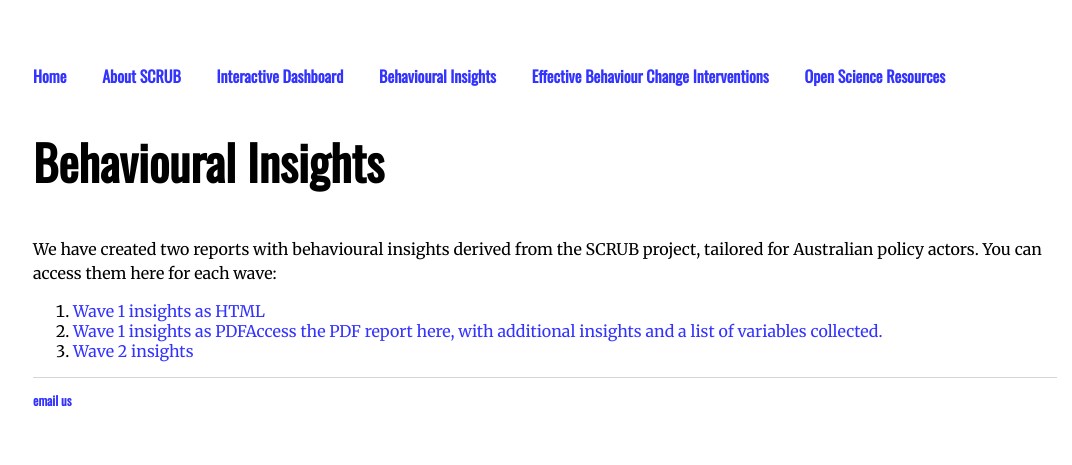
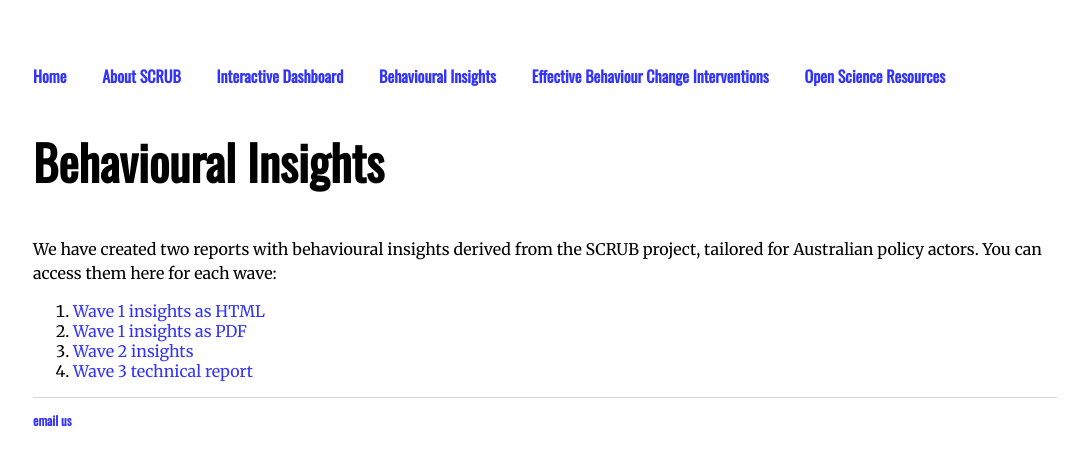
Before and after one commit to aksaeri/scrub, a Jekyll site: the page built from pages/insights.md, in a window 1280 px wide. Shown: the top 465 px of the page, without its empty margins (95-1167 px from the left). Built offline with Jekyll 4.4.1, drawn with Linux system fonts in a browser that asks for light colours.

Commit message:
Update insights.md

```diff
--- a/pages/insights.md
+++ b/pages/insights.md
@@ -9,5 +9,6 @@
 We have created two reports with behavioural insights derived from the SCRUB project, tailored for Australian policy actors. You can access them here for each wave:
 
 1. [Wave 1 insights as HTML](https://drive.google.com/open?id=1DBWsW0vechmC6AADHMCNNgmbsPaThOJe)
-1. [Wave 1 insights as PDFAccess the PDF report here, with additional insights and a list of variables collected.](https://drive.google.com/open?id=18K5QWHwsxR0L1cBCag-vZXgeDDqTsjXO)
-2. [Wave 2 insights](https://drive.google.com/open?id=1OmIH2R4fKr2qg9HQA5kHPGUadMlJhNrF)
+2. [Wave 1 insights as PDF](https://drive.google.com/open?id=18K5QWHwsxR0L1cBCag-vZXgeDDqTsjXO)
+3. [Wave 2 insights](https://drive.google.com/open?id=1OmIH2R4fKr2qg9HQA5kHPGUadMlJhNrF)
+4. [Wave 3 technical report](https://www.scrubcovid19.org/assets/SCRUB_Wave3_Technical_Report.html)
```
